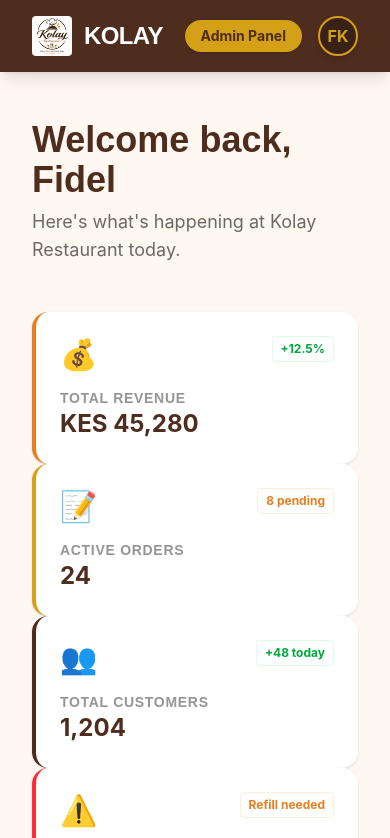
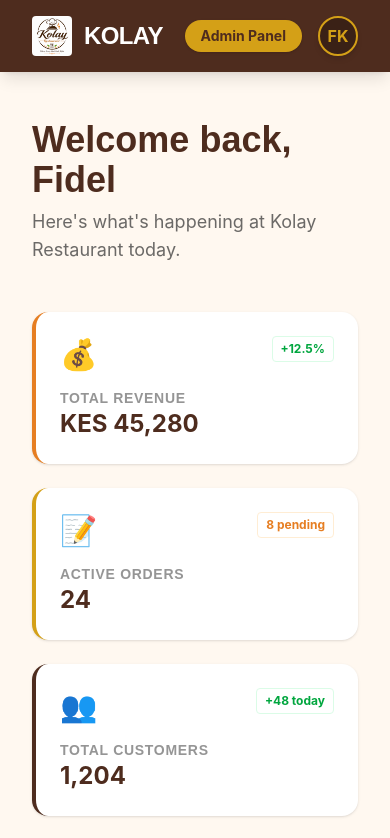
Before and after one commit to Fidelkyalo/Kolay-Restaurant, a React app in the folder web/: page /dashboard in a window 390 px wide. Shown: the top 838 px of the page. Built offline with nearby package versions, Linux system fonts and the light colour scheme; the HTML template or start-up script is replaced by a standard one.

Commit message:
Fix: Restored responsive grid layout for Dashboard stat cards

```diff
--- a/web/src/pages/Dashboard.jsx
+++ b/web/src/pages/Dashboard.jsx
@@ -35,6 +35,7 @@
                 </header>
 
                 {/* Stats Grid */}
+                <div className="grid grid-cols-1 md:grid-cols-2 lg:grid-cols-4 gap-6 mb-12">
                     {[
                         { label: 'Total Revenue', value: 'KES 45,280', icon: '💰', trend: '+12.5%', color: 'border-l-secondary', path: '/dashboard' },
                         { label: 'Active Orders', value: '24', icon: '📝', trend: '8 pending', color: 'border-l-accent', path: '/pos' },
@@ -52,6 +53,7 @@
                             <p className="text-2xl font-bold text-primary">{stat.value}</p>
                         </Link>
                     ))}
+                </div>
 
                 {/* Content Area */}
                 <div className="grid grid-cols-1 lg:grid-cols-3 gap-8">
```
Lines whose indentation alone changed are shown as unchanged.
